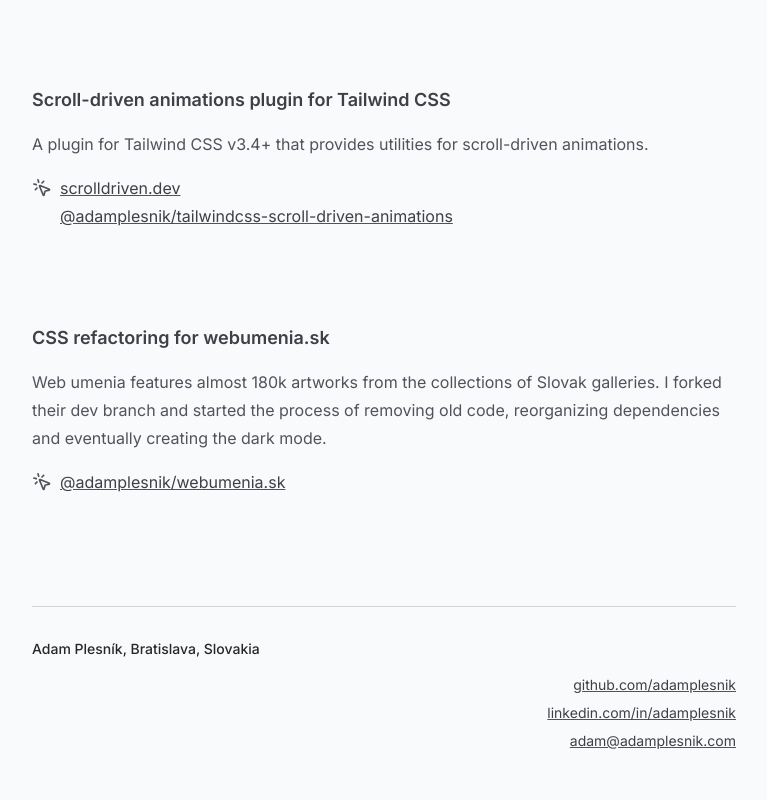
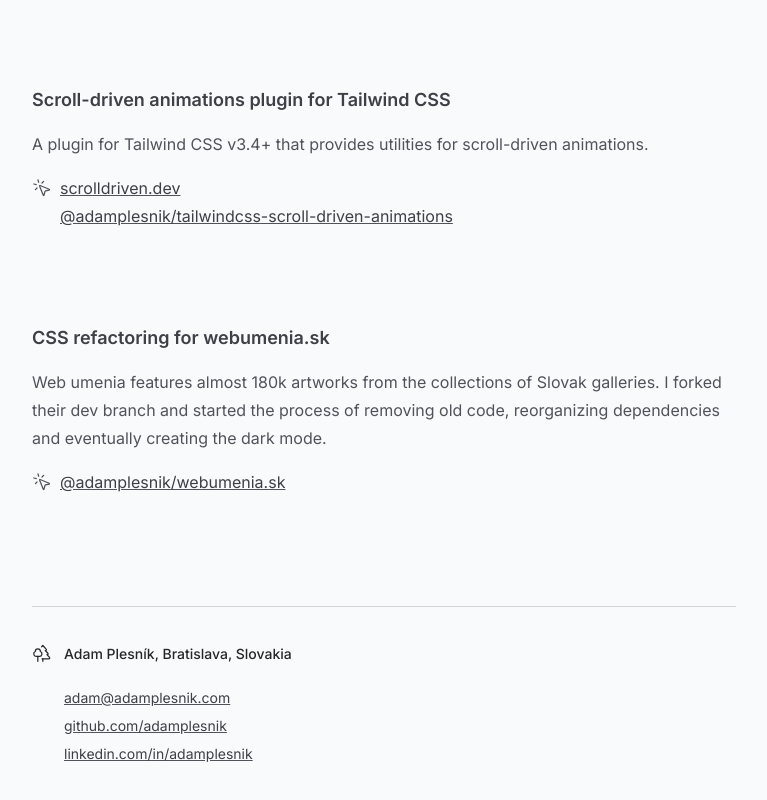
Before and after one commit to adamplesnik/adamplesnik.com, a React (Vite) app: page / in a window 1280 px wide. Shown: the part 1274-2074 px from the top of the page, without its empty margins (256-1023 px from the left). Built offline with nearby package versions, Linux system fonts and the light colour scheme.

Commit message:
Update Footer, Icon

```diff
--- a/src/components/Icon.tsx
+++ b/src/components/Icon.tsx
@@ -2,7 +2,7 @@
 import { LucideIcon } from 'lucide-react'
 
 const Icon = ({ Icon, className }: { Icon: LucideIcon; className?: string }) => {
-  return <Icon className={clsx('size-5 translate-y-1', className)} />
+  return <Icon className={clsx('size-5 translate-y-1', className)} strokeWidth={1.5} />
 }
 
 export default Icon
--- a/src/partials/Footer.tsx
+++ b/src/partials/Footer.tsx
@@ -1,14 +1,19 @@
 import Em from '@/components/Em'
+import Icon from '@/components/Icon'
 import Link from '@/components/Link'
+import { Trees } from 'lucide-react'
 
 const Footer = () => {
   return (
-    <div className="mt-4 flex w-full flex-col gap-4 border-t border-t-zinc-300 pt-8 text-sm sm:justify-between">
-      <Em>Adam Plesník, Bratislava, Slovakia</Em>
-      <div className="flex flex-col gap-2 sm:items-end">
-        <Link href="https://github.com/adamplesnik">github.com/adamplesnik</Link>
-        <Link href="https://www.linkedin.com/in/adamplesnik/">linkedin.com/in/adamplesnik</Link>
-        <Link href="mailto:adam@adamplesnik.com">adam@adamplesnik.com</Link>
+    <div className="mt-4 flex w-full items-baseline gap-3 border-t border-t-zinc-300 pt-8 text-sm">
+      <Icon Icon={Trees} className="text-zinc-800" />
+      <div>
+        <Em className="block pb-6">Adam Plesník, Bratislava, Slovakia</Em>
+        <div className="flex flex-col gap-2">
+          <Link href="mailto:adam@adamplesnik.com">adam@adamplesnik.com</Link>
+          <Link href="https://github.com/adamplesnik">github.com/adamplesnik</Link>
+          <Link href="https://www.linkedin.com/in/adamplesnik/">linkedin.com/in/adamplesnik</Link>
+        </div>
       </div>
     </div>
   )
```
Also changed, not shown: 1 other file (tests, documents, lock files or other folders).
